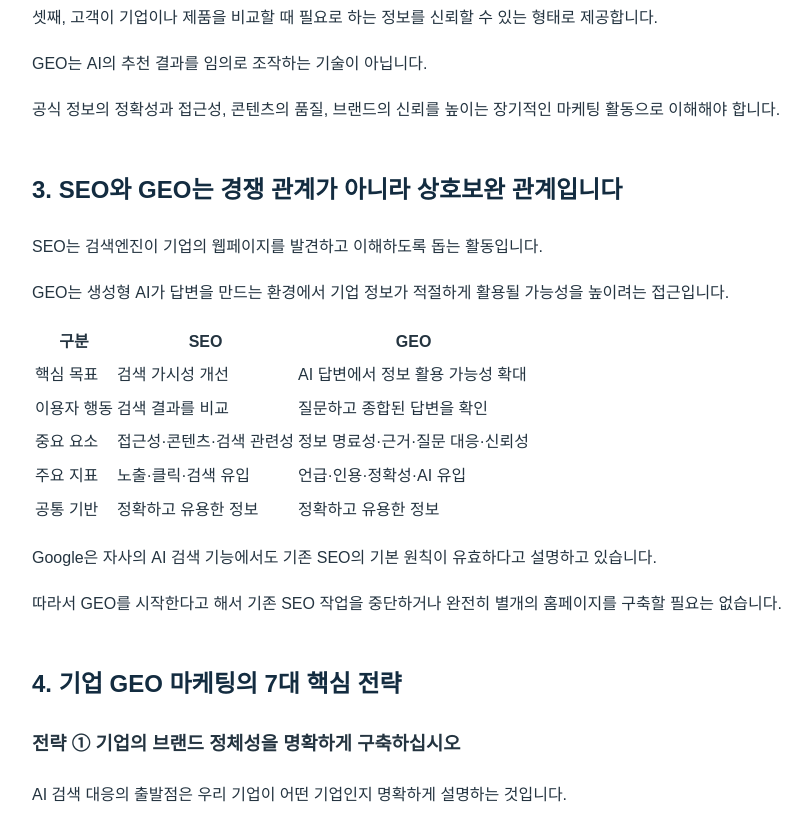
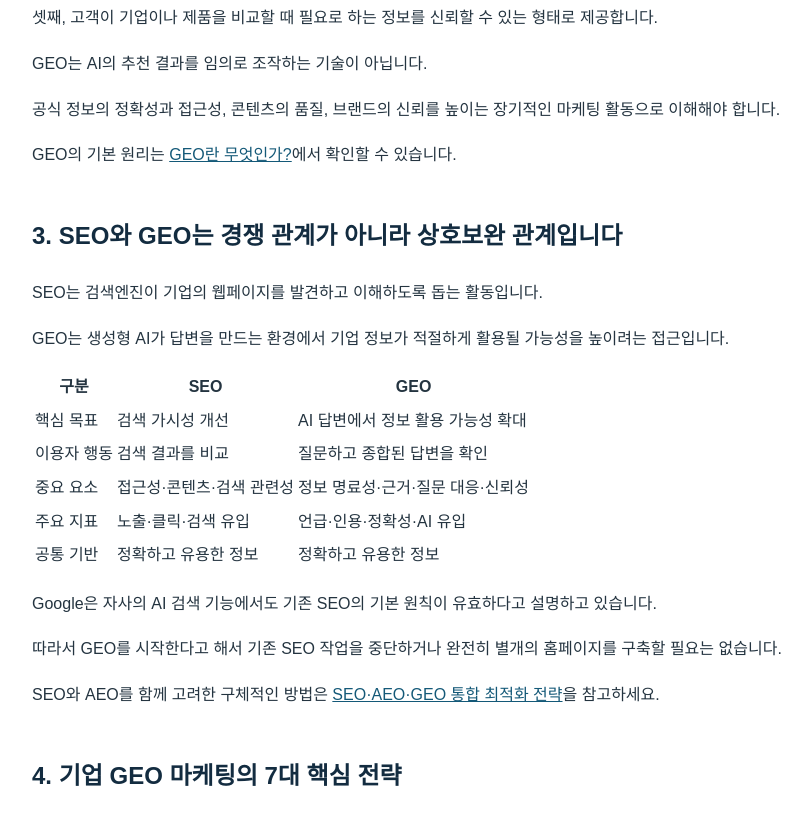
Before and after one commit to kms3274-ship-it/geo-strategy-website, an Eleventy site: page src/insights/geo-guide.md in a window 1280 px wide. Shown: the part 1693-2506 px from the top of the page, without its empty margins (188-1000 px from the left). Built offline with nearby package versions, Linux system fonts and the light colour scheme; Eleventy itself is replaced by a stand-in of ours; files that its build step writes are made by us from their sources.

Commit message:
Add contextual internal links to GEO insight article

```diff
--- a/src/insights/geo-guide.md
+++ b/src/insights/geo-guide.md
@@ -57,6 +57,8 @@ GEO는 AI의 추천 결과를 임의로 조작하는 기술이 아닙니다.
 
 공식 정보의 정확성과 접근성, 콘텐츠의 품질, 브랜드의 신뢰를 높이는 장기적인 마케팅 활동으로 이해해야 합니다.
 
+GEO의 기본 원리는 [GEO란 무엇인가?](/insights/20261120-073300/)에서 확인할 수 있습니다.
+
 ## 3. SEO와 GEO는 경쟁 관계가 아니라 상호보완 관계입니다
 
 SEO는 검색엔진이 기업의 웹페이지를 발견하고 이해하도록 돕는 활동입니다.
@@ -76,6 +78,8 @@ GEO는 생성형 AI가 답변을 만드는 환경에서 기업 정보가 적절
 Google은 자사의 AI 검색 기능에서도 기존 SEO의 기본 원칙이 유효하다고 설명하고 있습니다.
 
 따라서 GEO를 시작한다고 해서 기존 SEO 작업을 중단하거나 완전히 별개의 홈페이지를 구축할 필요는 없습니다.
+
+SEO와 AEO를 함께 고려한 구체적인 방법은 [SEO·AEO·GEO 통합 최적화 전략](/insights/20261127-161807/)을 참고하세요.
 
 ## 4. 기업 GEO 마케팅의 7대 핵심 전략
 
@@ -222,6 +226,8 @@ GEO 마케팅의 기본 원리는 여러 산업에서 공통적으로 적용할
 
 모든 산업에 동일한 GEO 마케팅 방식을 적용하는 것보다 고객의 질문과 산업별 선택 기준에 맞춘 전략을 설계해야 합니다.
 
+지역 상권에 특화된 사례는 [음식점과 카페의 GEO 마케팅 실전 전략](/insights/restaurant-geo/)에서 확인할 수 있습니다.
+
 ## 6. 기업 GEO 마케팅 적용 사례
 
 다음은 전략 설명을 위한 가상 사례입니다.
```
